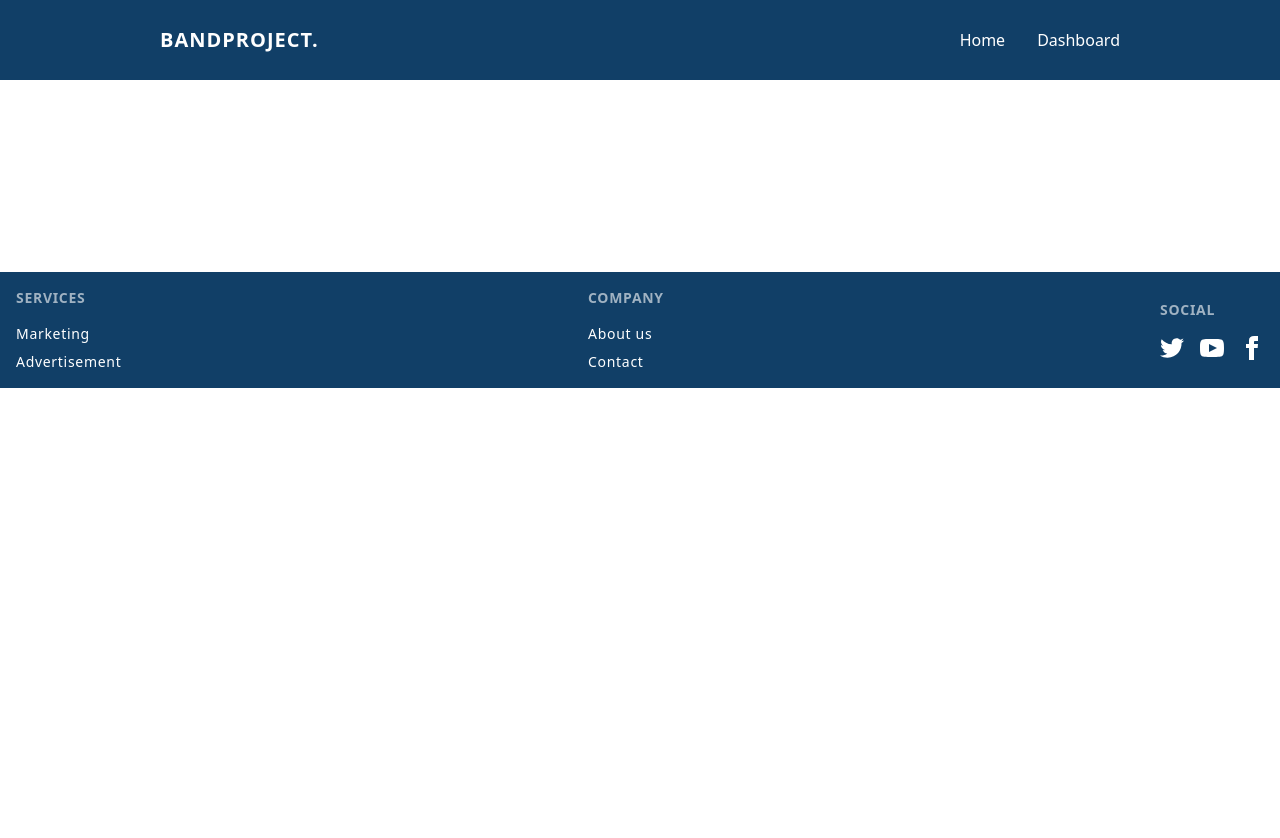
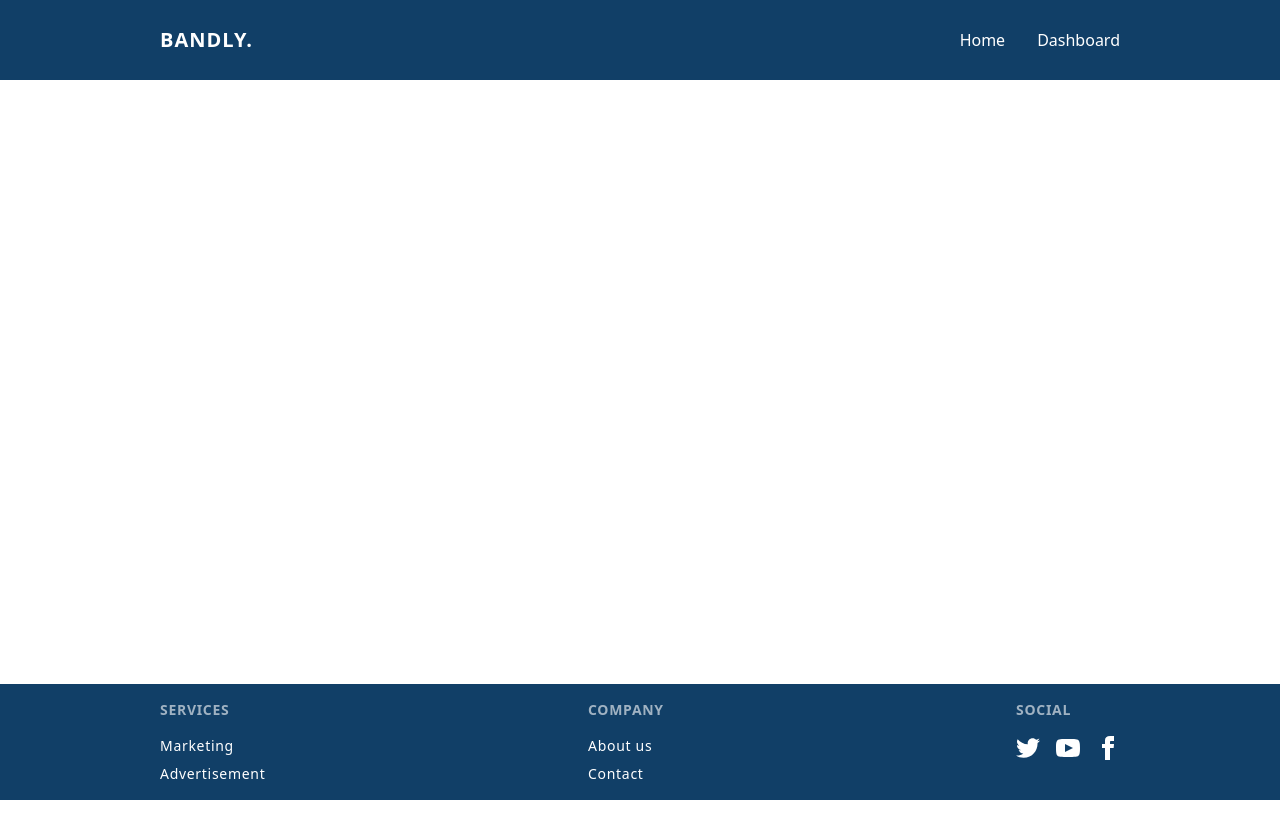
Before and after one commit to CarlieHamilton/Hot-Hack-Team8s-front, a Next.js app: page / in a window 1280 px wide. Shown: the top 838 px of the page. Before the commit the page ends 800 px from the top, so only its background shows below. Built offline with nearby package versions, Linux system fonts and the light colour scheme; no server answers; the database is empty.

Commit message:
edited footer bottom

```diff
--- a/src/app/Footer.tsx
+++ b/src/app/Footer.tsx
@@ -1,6 +1,6 @@
 export default function Footer() {
   return (
-    <footer className="footer items-center absolute  p-4 grid grid-cols-2 font-sm text-base-content bg-[#113f67] font-sans tracking-wider h-[1/5]">
+    <footer className="footer items-start absolute bottom-0 py-4 px-3 sx:px-24 lg:px-40 grid grid-cols-2 font-sm text-base-content bg-[#113f67] font-sans tracking-wider h-[1/5]">
       <nav className="text-[#fff]">
         <header className="footer-title text-[#ffff]">Services</header>
         <a className="link link-hover ">Marketing</a>
--- a/src/app/layout.tsx
+++ b/src/app/layout.tsx
@@ -20,7 +20,7 @@ export default function RootLayout({
   return (
     <html lang="en">
       <Providers>
-        <body>
+        <body className="">
           <Navbar />
           {children}
           <Footer />
--- a/src/app/navbar.tsx
+++ b/src/app/navbar.tsx
@@ -5,7 +5,7 @@ export default function Navbar() {
     <header>
       <nav className="h-20 bg-[#113f67] text-[#ffff] flex px-3 sx:px-24 lg:px-40 flex-row justify-between items-center">
         <p className="w-full my-auto text-xl font-semibold font-sans tracking-wider">
-          BANDPROJECT.
+          BANDLY.
         </p>
 
         <div className="flex flex-row justify-center items-center space-x-8">
--- a/src/app/page.tsx
+++ b/src/app/page.tsx
@@ -11,7 +11,7 @@ export default function Home() {
   console.log(error);
 
   return (
-    <main className="flex flex-col flex-grow items-center justify-between p-24">
+    <main className="flex flex-grow h-full items-center justify-between p-24">
 
     </main>
   );
```
